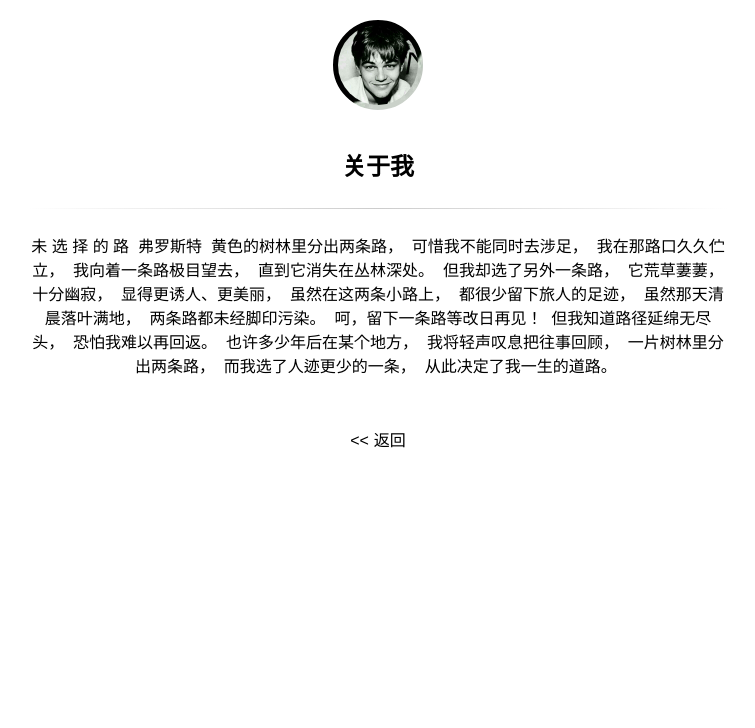
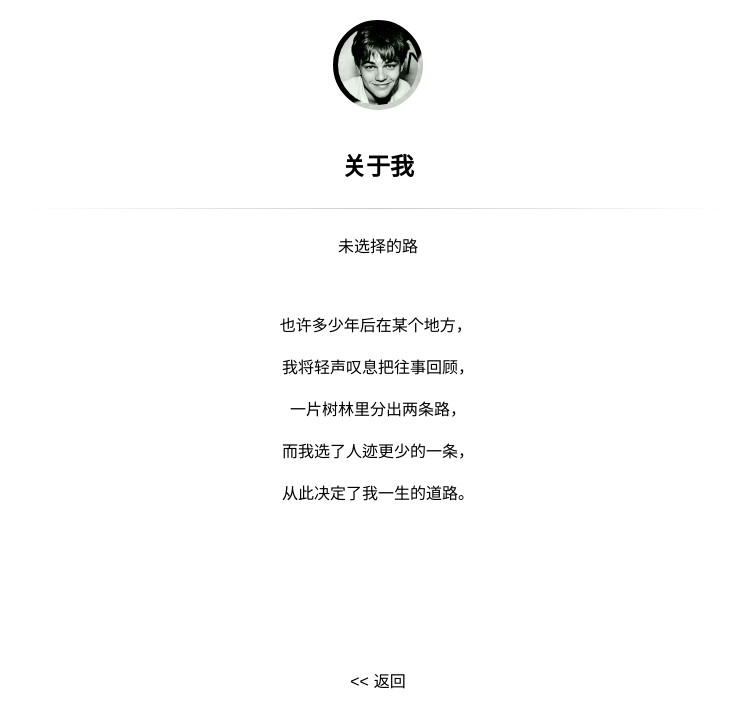
Before and after one commit to wuchangfeng/wuchangfeng.github.io, a Jekyll site: the page built from about.md, in a window 1280 px wide. Shown: the top 728 px of the page, without its empty margins (262-1017 px from the left). Built offline with Jekyll 4.4.1, drawn with Linux system fonts in a browser that asks for light colours; some web fonts are replaced; comment, search, counter and statistics services are not loaded.

Commit message:
blog update

```diff
--- a/about.md
+++ b/about.md
@@ -2,31 +2,4 @@
 title: 关于我
 ---
 
-<center>
-
-未 选 择 的 路
-
-弗罗斯特
-
-黄色的树林里分出两条路，
-可惜我不能同时去涉足，
-我在那路口久久伫立，
-我向着一条路极目望去，
-直到它消失在丛林深处。
-但我却选了另外一条路，
-它荒草萋萋，十分幽寂，
-显得更诱人、更美丽，
-虽然在这两条小路上，
-都很少留下旅人的足迹，
-虽然那天清晨落叶满地，
-两条路都未经脚印污染。
-呵，留下一条路等改日再见！
-但我知道路径延绵无尽头，
-恐怕我难以再回返。
-也许多少年后在某个地方，
-我将轻声叹息把往事回顾，
-一片树林里分出两条路，
-而我选了人迹更少的一条，
-从此决定了我一生的道路。
-
-</center>
+<center>未选择的路</center> <center>也许多少年后在某个地方， </center> <center>我将轻声叹息把往事回顾，</center> <center>一片树林里分出两条路，</center> <center>而我选了人迹更少的一条，</center> <center>从此决定了我一生的道路。</center>
```
